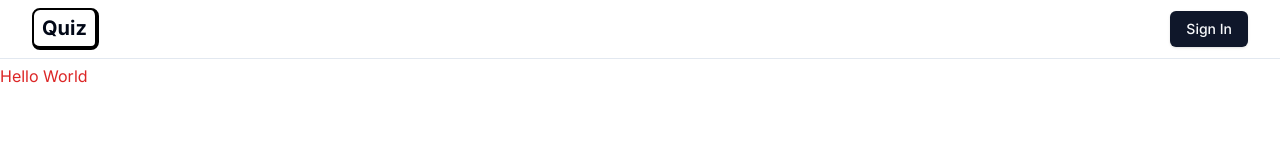
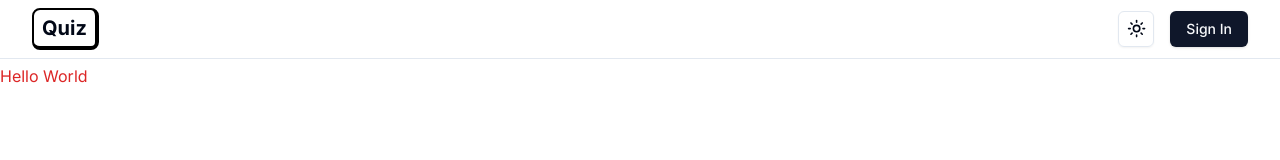
Before and after one commit to carlsondultra/openai-quiz, a Next.js app: page / in a window 1280 px wide. Shown: the top 160 px of the page. Built offline with nearby package versions, Linux system fonts and the light colour scheme; no server answers.

Commit message:
adding dark mode toggle button using shadcn

```diff
--- a/package.json
+++ b/package.json
@@ -26,6 +26,7 @@
     "lucide-react": "^0.268.0",
     "next": "13.4.13",
     "next-auth": "^4.23.0",
+    "next-themes": "^0.2.1",
     "postcss": "8.4.27",
     "react": "18.2.0",
     "react-dom": "18.2.0",
--- a/src/app/layout.tsx
+++ b/src/app/layout.tsx
@@ -3,6 +3,7 @@
 import type { Metadata } from 'next'
 import { Inter } from 'next/font/google'
 import Navbar from "@/components/Navbar"
+import Providers from "@/components/Providers"
 
 const inter = Inter({ subsets: ['latin'] })
 
@@ -19,8 +20,10 @@
   return (
     <html lang="en">
       <body className={cn(inter.className,'antialiased min-h-screen pt-16')}>
-        <Navbar />
-        {children}
+        <Providers>
+          <Navbar />
+          {children}
+        </Providers>
       </body>
     </html>
   )
--- a/src/components/Navbar.tsx
+++ b/src/components/Navbar.tsx
@@ -3,6 +3,7 @@
 import React from 'react'
 import SignInButton from './SignInButton';
 import UserAccountNav from './UserAccountNav';
+import { ThemeToggle } from './ThemeToggle';
 
 type Props = {}
 
@@ -17,13 +18,15 @@
                     Quiz
                     </p>
                 </Link>
-
                 <div className="flex items-center">
-                    {session?.user ? (
-                        <UserAccountNav user={session.user} />
-                    ) : (
-                        <SignInButton text="Sign In" />
-                    )}
+                    <ThemeToggle className="mr-4"/>
+                    <div className="flex items-center">
+                        {session?.user ? (
+                            <UserAccountNav user={session.user} />
+                        ) : (
+                            <SignInButton text="Sign In" />
+                        )}
+                    </div>
                 </div>
             </div>
         </div>
--- a/src/components/Providers.tsx
+++ b/src/components/Providers.tsx
@@ -1,16 +1,17 @@
+'use client'
+
 import { SessionProvider } from 'next-auth/react'
 import React from 'react'
+import { ThemeProvider as NextThemesProvider, ThemeProvider } from "next-themes"
+import { type ThemeProviderProps } from 'next-themes/dist/types'
 
-type Props = {
-    children: React.ReactNode
-}
+const Providers = ({ children, ...props }: ThemeProviderProps) => {
+  return (
+    <ThemeProvider attribute="class" defaultTheme="system" enableSystem>
+      <SessionProvider>{children}</SessionProvider>
+    </ThemeProvider>
+  )
 
-const Providers = ({children}: Props) => {
-  return (
-    <SessionProvider>
-        {children}
-    </SessionProvider>
-  )
 }
 
 export default Providers
--- /dev/null
+++ b/src/components/ThemeToggle.tsx
@@ -0,0 +1,44 @@
+"use client"
+
+import * as React from "react"
+import { Moon, Sun } from "../../node_modules/lucide-react"
+import { useTheme } from "next-themes"
+
+import { Button } from "@/components/ui/button"
+import {
+  DropdownMenu,
+  DropdownMenuContent,
+  DropdownMenuItem,
+  DropdownMenuTrigger,
+} from "@/components/ui/dropdown-menu"
+
+export function ThemeToggle({
+    className, ...props
+}: React.HTMLAttributes<HTMLDivElement>) {
+  const { setTheme } = useTheme()
+
+  return (
+    <div className={className} {...props}>
+        <DropdownMenu>
+        <DropdownMenuTrigger asChild>
+            <Button variant="outline" size="icon">
+            <Sun className="h-[1.2rem] w-[1.2rem] rotate-0 scale-100 transition-all dark:-rotate-90 dark:scale-0" />
+            <Moon className="absolute h-[1.2rem] w-[1.2rem] rotate-90 scale-0 transition-all dark:rotate-0 dark:scale-100" />
+            <span className="sr-only">Toggle theme</span>
+            </Button>
+        </DropdownMenuTrigger>
+        <DropdownMenuContent align="end">
+            <DropdownMenuItem onClick={() => setTheme("light")}>
+            Light
+            </DropdownMenuItem>
+            <DropdownMenuItem onClick={() => setTheme("dark")}>
+            Dark
+            </DropdownMenuItem>
+            <DropdownMenuItem onClick={() => setTheme("system")}>
+            System
+            </DropdownMenuItem>
+        </DropdownMenuContent>
+        </DropdownMenu>
+    </div>
+  )
+}
```
Also changed, not shown: 1 other file (tests, documents, lock files or other folders).
